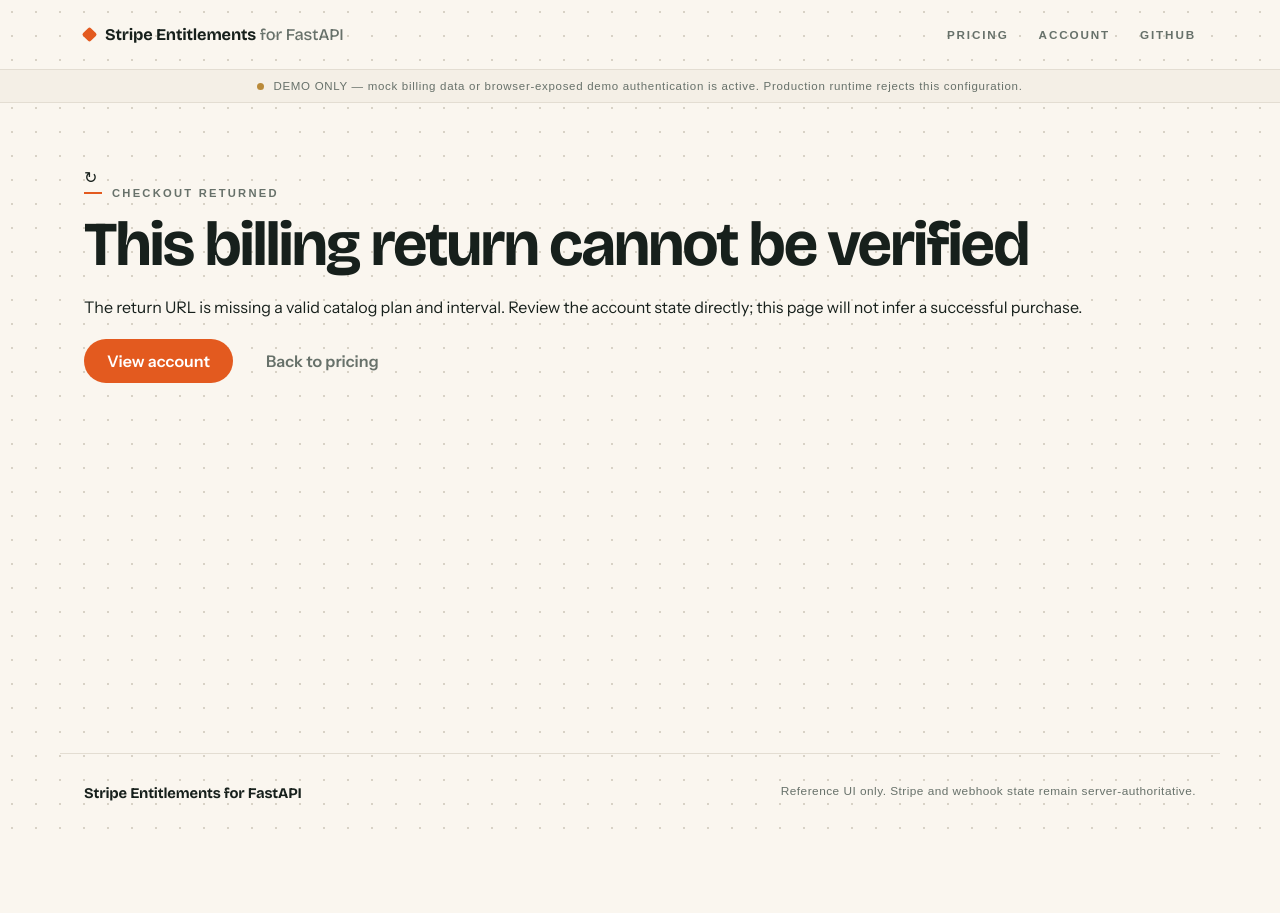
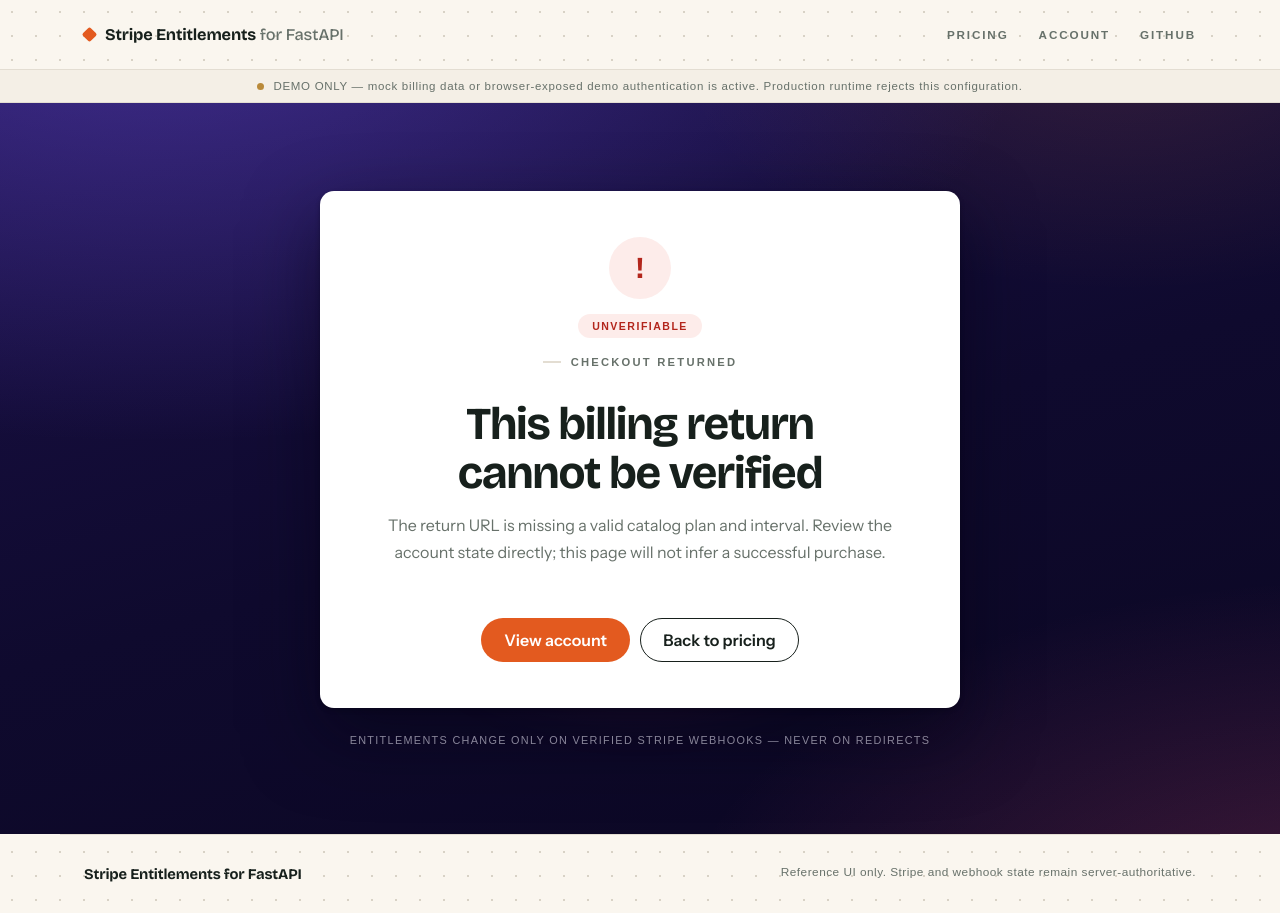
Before and after one commit to Deng-m1/stripe-entitlements-fastapi, a Next.js app in the folder web/: page /billing/success in a window 1280 px wide. Before the commit the page ends 832 px from the top, so only its background shows below. Built offline with nearby package versions, Linux system fonts and the light colour scheme; no server answers; a web font is replaced by a local one.

Commit message:
feat(web): frame billing returns as a settlement gradient band

```diff
--- a/web/components/SuccessScreen.tsx
+++ b/web/components/SuccessScreen.tsx
@@ -14,6 +14,23 @@
   maxAttempts?: number;
 }
 
+type ScreenState =
+  | "validating"
+  | "polling"
+  | "confirmed"
+  | "timed_out"
+  | "invalid";
+
+// Settlement status chip (DESIGN_SYSTEM.md §5.4): success semantics only
+// after the webhook projection is confirmed; a bare redirect stays pending.
+const chipByState: Record<ScreenState, { label: string; tone: string }> = {
+  validating: { label: "Verifying return", tone: "chip-pending" },
+  polling: { label: "Awaiting webhook", tone: "chip-pending" },
+  confirmed: { label: "Webhook verified", tone: "chip-confirmed" },
+  timed_out: { label: "Unconfirmed", tone: "chip-pending" },
+  invalid: { label: "Unverifiable", tone: "chip-stopped" },
+};
+
 export function SuccessScreen({
   expectedPlan,
   expectedInterval,
@@ -21,9 +38,7 @@
   pollIntervalMs = 1500,
   maxAttempts = 12,
 }: SuccessScreenProps) {
-  const [state, setState] = useState<
-    "validating" | "polling" | "confirmed" | "timed_out" | "invalid"
-  >("validating");
+  const [state, setState] = useState<ScreenState>("validating");
   const [attempt, setAttempt] = useState(0);
   const [account, setAccount] = useState<AccountResponse | null>(null);
   const [lastError, setLastError] = useState<string | null>(null);
@@ -123,16 +138,27 @@
           ? "Payment may still be processing"
           : "Waiting for webhook confirmation";
 
+  const chip = chipByState[state];
+
   return (
     <section
       aria-busy={state === "validating" || state === "polling"}
       aria-live="polite"
-      className="success-card"
+      className="settlement-band"
     >
       <style>{successLocalStyles}</style>
-      <div className={`success-mark ${state}`} aria-hidden="true">
-        {state === "confirmed" ? "✓" : state === "timed_out" ? "!" : "↻"}
+      <div className="settlement-inner">
+        <div className="settlement-card">
+          {state === "confirmed" ? (
+            <div aria-hidden="true" className="settlement-medallion">
+              <span>✓</span>
             </div>
+          ) : (
+            <div aria-hidden="true" className={`settlement-mark ${state}`}>
+              {state === "timed_out" || state === "invalid" ? "!" : "↻"}
+            </div>
+          )}
+          <span className={`settlement-chip ${chip.tone}`}>{chip.label}</span>
           <p className="eyebrow">Checkout returned</p>
           <h1>{heading}</h1>
           {state !== "invalid" ? (
@@ -194,19 +220,30 @@
           <div className="account-actions">
             {state === "timed_out" ? (
               <button
-            className="button secondary"
+                className="button primary"
                 onClick={restartPolling}
                 type="button"
               >
                 Check account state again
               </button>
             ) : null}
-        <Link className="button primary" href="/account">
+            <Link
+              className={state === "timed_out" ? "button secondary" : "button primary"}
+              href="/account"
+            >
               View account
             </Link>
-        <Link className="button ghost" href="/pricing">
+            <Link
+              className={state === "timed_out" ? "button ghost" : "button secondary"}
+              href="/pricing"
+            >
               Back to pricing
             </Link>
+          </div>
+        </div>
+        <p className="settlement-note">
+          Entitlements change only on verified Stripe webhooks — never on redirects
+        </p>
       </div>
     </section>
   );
@@ -260,6 +297,7 @@
   display: grid;
   gap: 10px 22px;
   grid-template-columns: repeat(3, minmax(0, auto));
+  justify-content: center;
   margin: 0;
 }
 
--- a/web/scripts/overflow-probe.mjs
+++ b/web/scripts/overflow-probe.mjs
@@ -8,6 +8,8 @@
   "/pricing",
   "/account",
   "/billing/success?expected_plan=starter&expected_interval=month",
+  "/billing/error?code=payment_failed",
+  "/billing/error",
 ];
 
 const browser = await chromium.launch();
--- a/web/scripts/visual-review-pages.mjs
+++ b/web/scripts/visual-review-pages.mjs
@@ -18,6 +18,7 @@
     route: "/billing/success?expected_plan=starter&expected_interval=month",
     slug: "success",
   },
+  { route: "/billing/error?code=payment_failed", slug: "billing-error" },
 ];
 
 const browser = await chromium.launch();
```
Also changed, not shown: web/app/billing/error/page.tsx (+11 -3 lines), 1 other file (tests, documents, lock files or other folders). Lines whose indentation alone changed are shown as unchanged.
